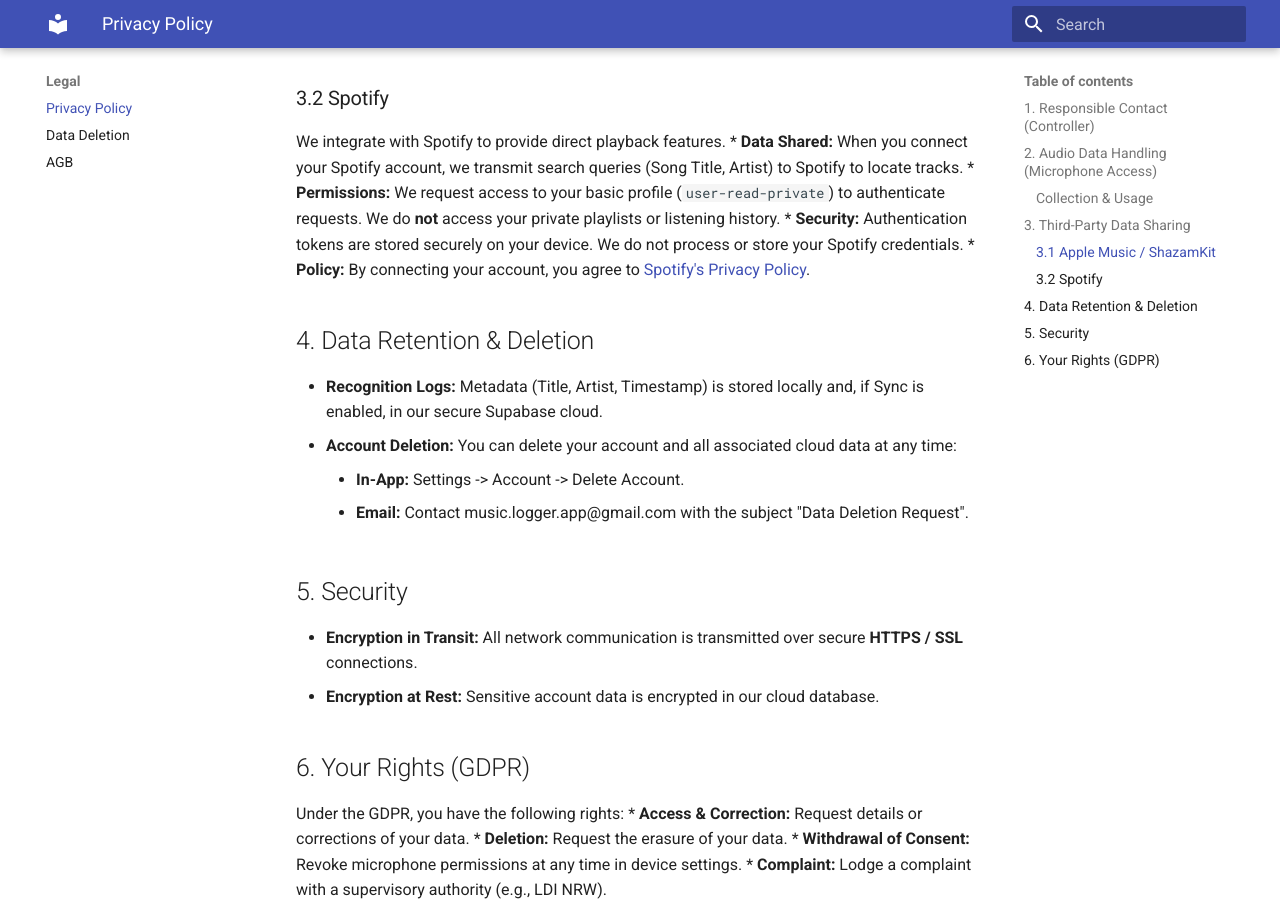
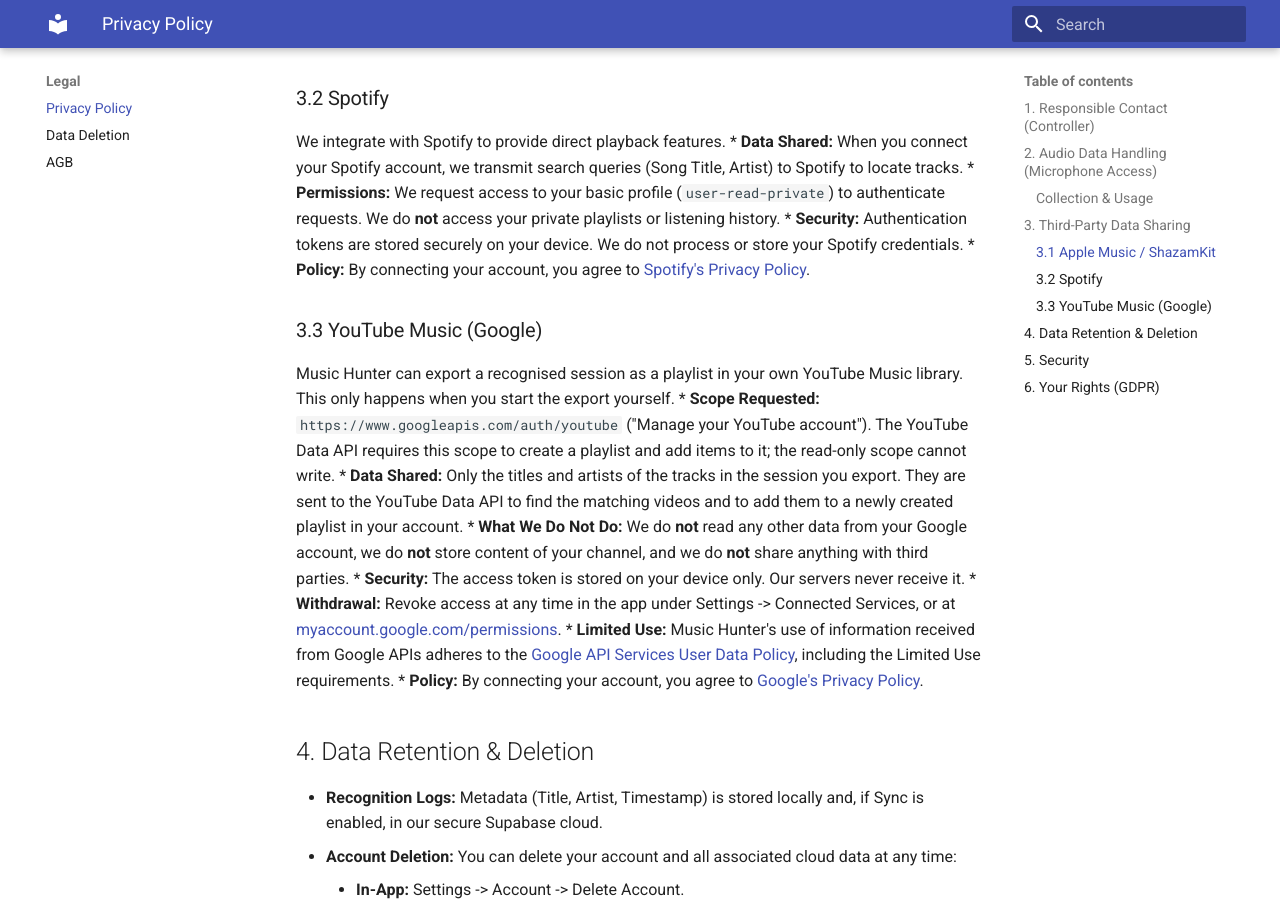
Before and after one commit to adn94/music-logger-docs, an MkDocs documentation site: the page built from docs/privacy-policy.md, in a window 1280 px wide and 900 px high, scrolled down 1090 px. Built offline with MkDocs 1.6.1 and Material for MkDocs 9.7.7, drawn with Linux system fonts in a browser that asks for light colours; some of the changed text lies outside the part shown.

Commit message:
Datenschutz: Abschnitt zum YouTube-Zugriff samt Limited-Use-Erklaerung
Google weist die Pruefung des Bereichs .../auth/youtube zurueck, wenn die Datenschutzerklaerung die Nutzung der Google-Nutzerdaten nicht ausdruecklich beschreibt und die Limited-Use-Erklaerung fehlt.

```diff
--- a/docs/privacy-policy.md
+++ b/docs/privacy-policy.md
@@ -1,6 +1,6 @@
 # Privacy Policy
 
-**Effective Date:** February 19, 2026
+**Effective Date:** October 3, 2026
 
 ## 1. Responsible Contact (Controller)
 **Dj Chami & Chantre Productions UG**
@@ -34,6 +34,16 @@
 *   **Security:** Authentication tokens are stored securely on your device. We do not process or store your Spotify credentials.
 *   **Policy:** By connecting your account, you agree to [Spotify's Privacy Policy](https://www.spotify.com/legal/privacy-policy/).
 
+### 3.3 YouTube Music (Google)
+Music Hunter can export a recognised session as a playlist in your own YouTube Music library. This only happens when you start the export yourself.
+*   **Scope Requested:** `https://www.googleapis.com/auth/youtube` ("Manage your YouTube account"). The YouTube Data API requires this scope to create a playlist and add items to it; the read-only scope cannot write.
+*   **Data Shared:** Only the titles and artists of the tracks in the session you export. They are sent to the YouTube Data API to find the matching videos and to add them to a newly created playlist in your account.
+*   **What We Do Not Do:** We do **not** read any other data from your Google account, we do **not** store content of your channel, and we do **not** share anything with third parties.
+*   **Security:** The access token is stored on your device only. Our servers never receive it.
+*   **Withdrawal:** Revoke access at any time in the app under Settings -> Connected Services, or at [myaccount.google.com/permissions](https://myaccount.google.com/permissions).
+*   **Limited Use:** Music Hunter's use of information received from Google APIs adheres to the [Google API Services User Data Policy](https://developers.google.com/terms/api-services-user-data-policy), including the Limited Use requirements.
+*   **Policy:** By connecting your account, you agree to [Google's Privacy Policy](https://policies.google.com/privacy).
+
 ## 4. Data Retention & Deletion
 *   **Recognition Logs:** Metadata (Title, Artist, Timestamp) is stored locally and, if Sync is enabled, in our secure Supabase cloud.
 *   **Account Deletion:** You can delete your account and all associated cloud data at any time:
```
